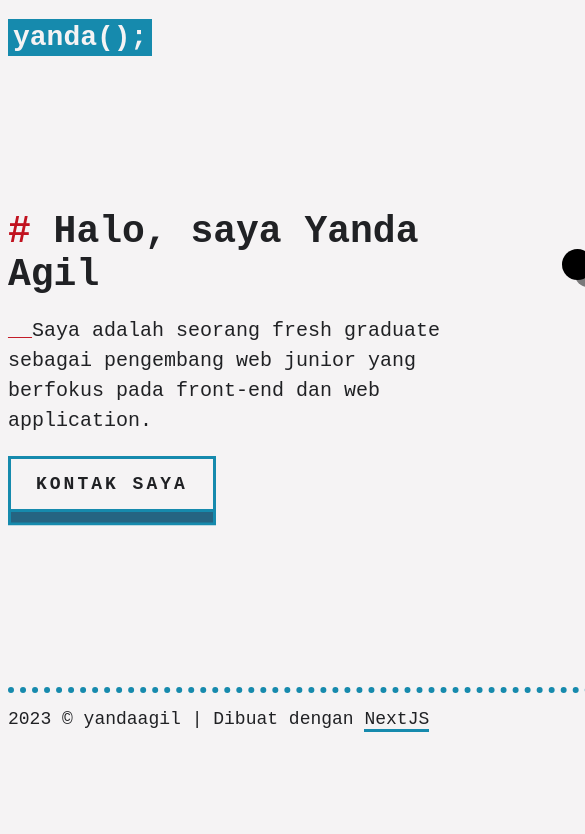
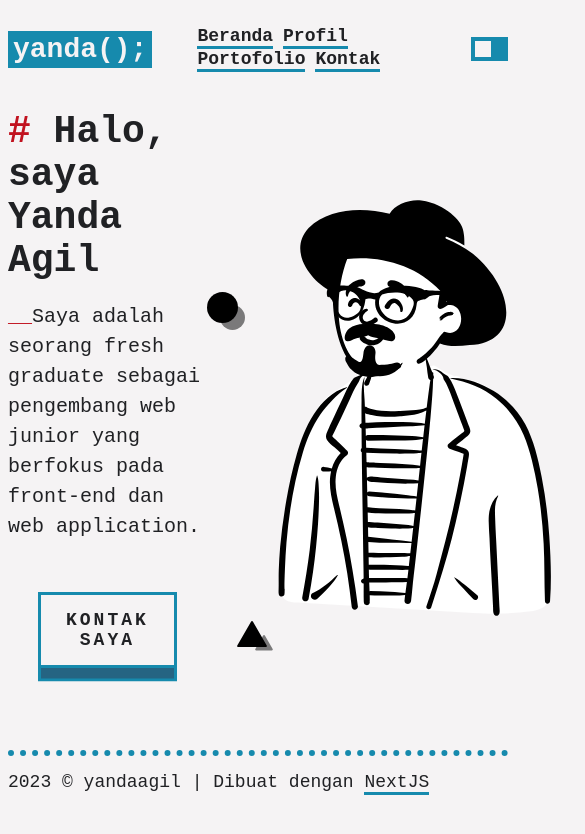
Before and after one commit to yandaagil/personal-web, a Next.js app: page / in a window 390 px wide. Shown: the top 834 px of the page, 585 px wide, since content can reach past the window. Built offline with nearby package versions, Linux system fonts and the light colour scheme.

Commit message:
responsive

```diff
--- a/src/styles/app.scss
+++ b/src/styles/app.scss
@@ -370,3 +370,35 @@
 	padding: 1rem 0;
 	margin-top: 2rem;
 }
+
+@media screen and (max-width: 600px) {
+	.container {
+		width: 500px;
+		margin-left: auto;
+		margin-right: auto;
+	}
+
+	.hero {
+		.text-wrapper {
+			width: 100%;
+		}
+
+		.image-wrapper {
+			width: 100%;
+		}
+	}
+
+	.button-container {
+		flex-wrap: wrap;
+
+		.btn {
+			flex: 1 1 100%;
+			text-align: center;
+			margin: 30px;
+
+			&.center {
+				margin: 0 auto;
+			}
+		};
+	}
+}
```
